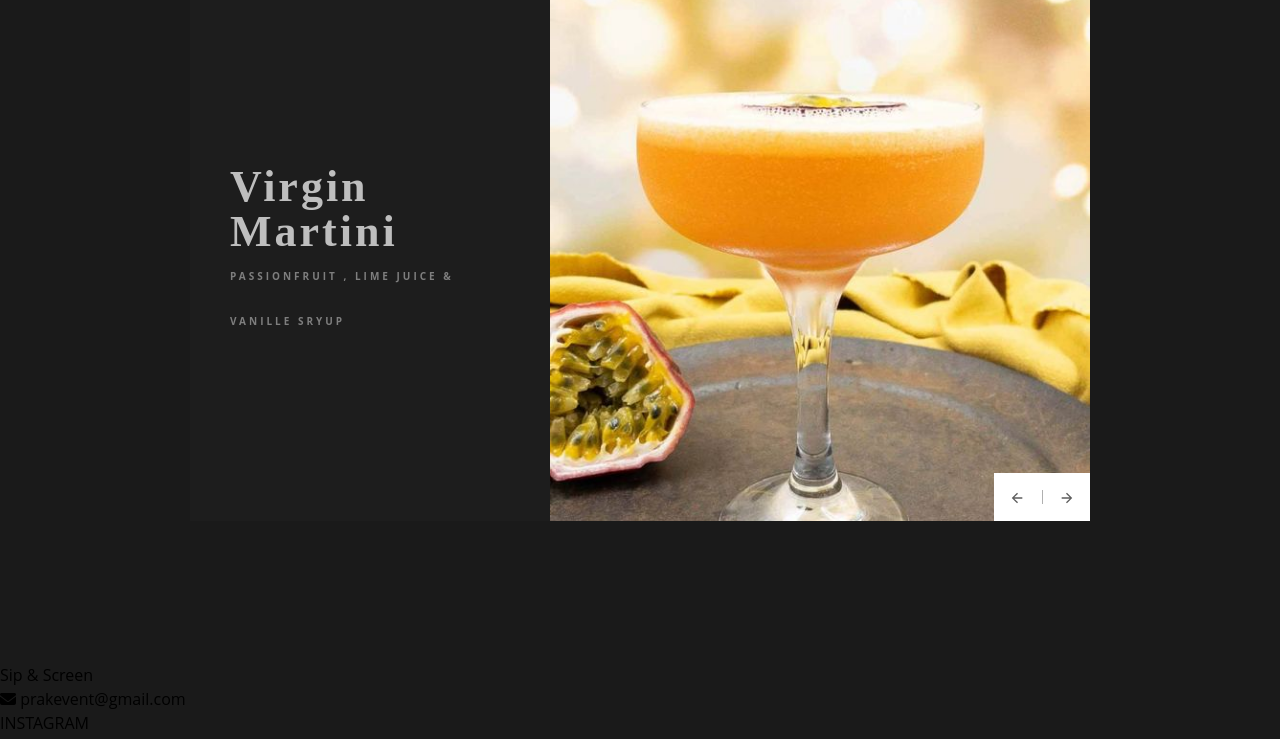
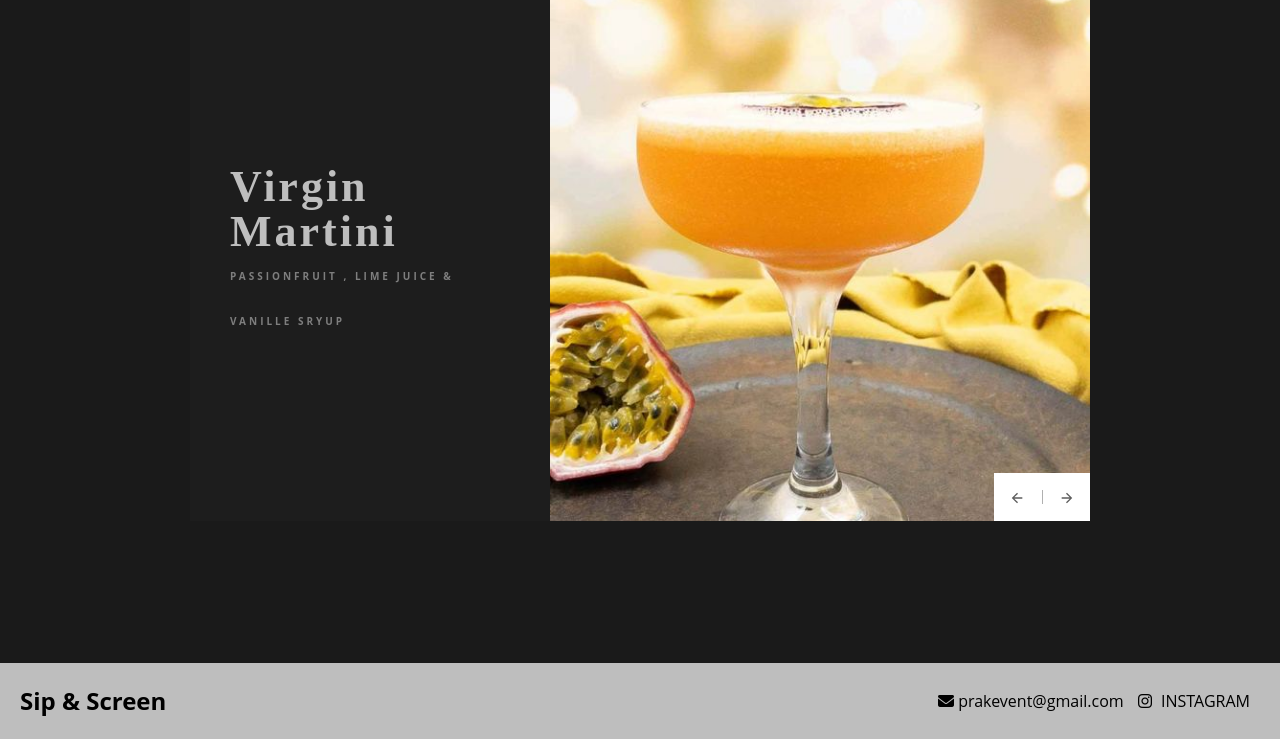
Before and after one commit to prakevents/cocktail, a website: page index.html in a window 1280 px wide. Shown: the part 2597-3336 px from the top of the page. Drawn offline with Linux system fonts and the light colour scheme; no server answers.

Commit message:
new version web

```diff
--- a/index.html
+++ b/index.html
@@ -216,12 +216,13 @@
         </div>
 
     </div>
-    <footer id="">
+    <footer>
         <div class="footer-content">
             <h3>Sip & Screen</h3>
             <ul class="socials">
                 <li><i class="fa fa-envelope"></i> prakevent@gmail.com</a></li>
-                INSTAGRAM</a></li>
+                <li><a href="https://www.instagram.com/foodie__kids/"><i class="fa fa-instagram"></i>
+                        INSTAGRAM</a></li>
             </ul>
         </div>
 
--- a/src/css/style.css
+++ b/src/css/style.css
@@ -838,4 +838,41 @@ transition-delay:200ms;
       gap: 10px;
     }
 
+
   }
+
+  footer {
+    background-color: #bebebe;
+    padding: 20px;
+  }
+
+  .footer-content {
+    display: flex;
+    align-items: center;
+    justify-content: space-between;
+  }
+
+  h3 {
+    font-size: 24px;
+    font-weight: bold;
+  }
+
+  ul.socials {
+    list-style: none;
+    margin: 0;
+    padding: 0;
+  }
+
+  ul.socials li {
+    display: inline-block;
+    margin-right: 10px;
+  }
+
+  ul.socials li a {
+    text-decoration: none;
+    color: black;
+  }
+
+  ul.socials li a i {
+    margin-right: 5px;
+  }
--- a/src/index.js
+++ b/src/index.js
@@ -4,14 +4,13 @@ import {
   getFirestore, collection, onSnapshot,
   addDoc, query, orderBy, where,
   getDocs,
-  documentId
+
 } from 'firebase/firestore';
 import {
-  getAuth, getRedirectResult, signInWithPhoneNumber, signOut,
+  getAuth, signOut,
   GoogleAuthProvider, signInWithPopup, onAuthStateChanged
 
 } from 'firebase/auth'
-
 
 
 
```
